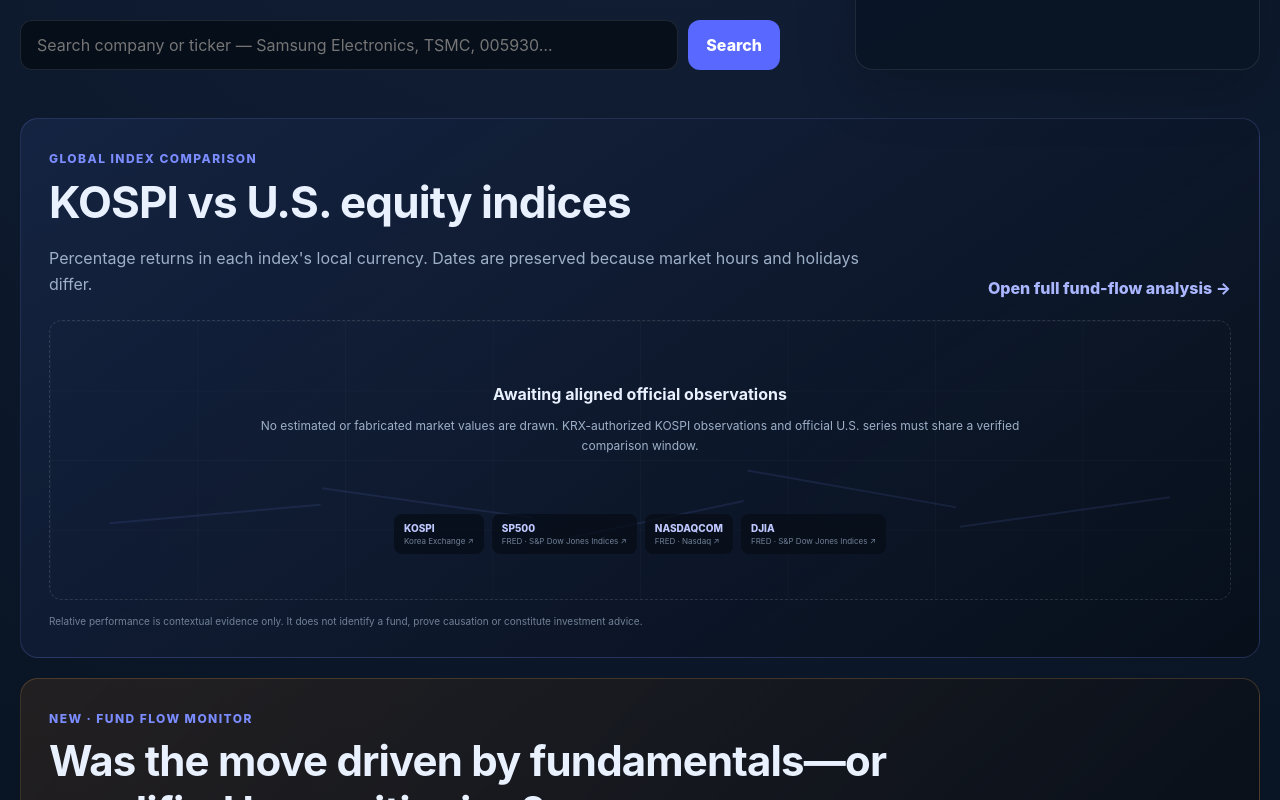
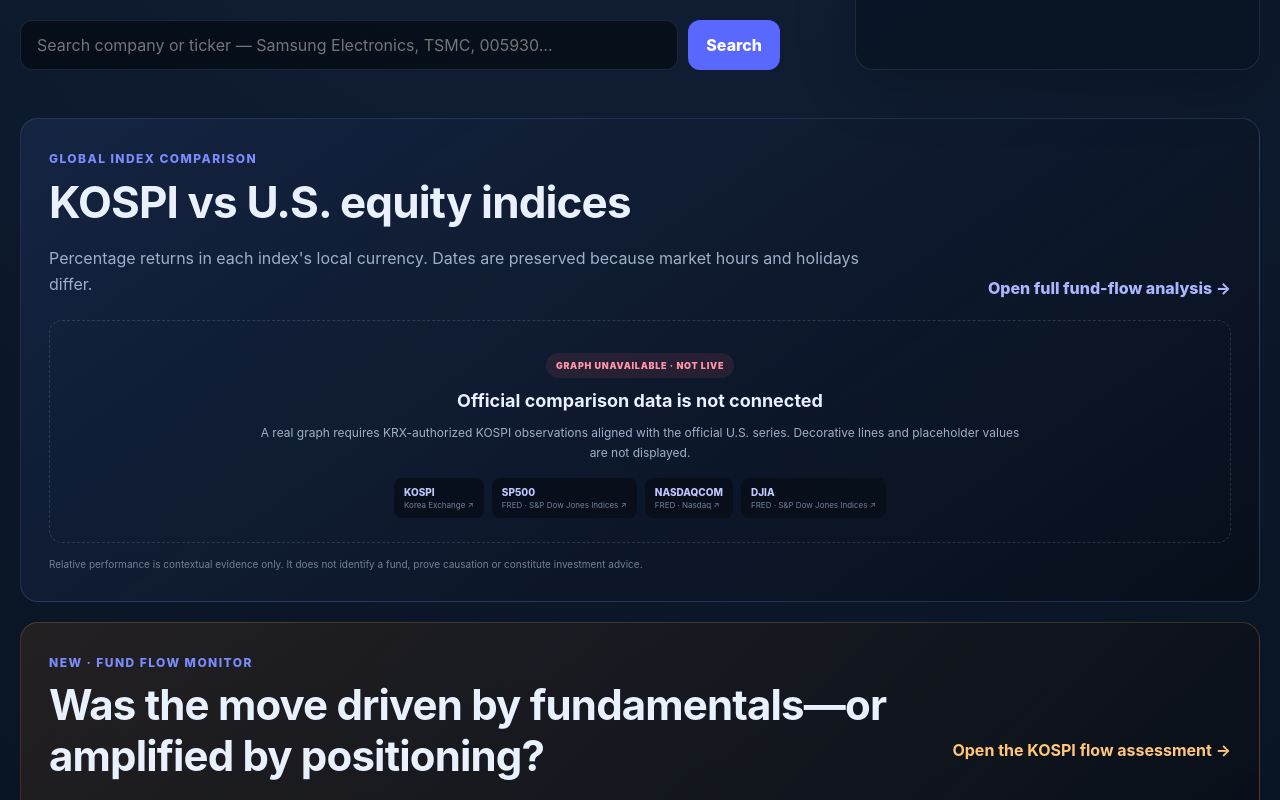
Before and after one commit to bobee8585-bit/korea-market-portal, a Next.js app: page / in a window 1280 px wide. Shown: the part 445-1245 px from the top of the page. Built offline with nearby package versions, Linux system fonts and the light colour scheme; no server answers; the database is empty.

Commit message:
fix: stop empty index state from imitating a graph

```diff
--- a/app/globals.css
+++ b/app/globals.css
@@ -430,16 +430,10 @@
 .returnFill.negative { right: 50%; background: linear-gradient(90deg,#ff96a6,#d65970); }
 .returnTrack b { position: absolute; right: 7px; top: 8px; font-size: 10px; }
 .returnMissing { position: absolute; inset: 0; display: grid; place-items: center; color: #536177; }
-.chartAwaiting { position: relative; min-height: 280px; display: grid; place-items: center; gap: 16px; margin-top: 22px; padding: 42px 28px 24px; overflow: hidden; border: 1px dashed rgba(255,255,255,.13); border-radius: 13px; text-align: center; }
-.chartAwaiting > div:not(.chartGrid) { position: relative; z-index: 2; }
-.chartAwaiting p { max-width: 760px; margin-bottom: 0; font-size: 12px; }
-.chartGrid { position: absolute; inset: 0; opacity: .45; background-image: linear-gradient(rgba(255,255,255,.055) 1px,transparent 1px),linear-gradient(90deg,rgba(255,255,255,.055) 1px,transparent 1px); background-size: 100% 25%,12.5% 100%; }
-.chartGrid i { position: absolute; bottom: 18%; width: 18%; height: 2px; background: rgba(130,146,255,.25); transform: rotate(-5deg); }
-.chartGrid i:nth-child(1) { left: 5%; bottom: 30%; }
-.chartGrid i:nth-child(2) { left: 23%; bottom: 34%; transform: rotate(8deg); }
-.chartGrid i:nth-child(3) { left: 41%; bottom: 27%; transform: rotate(-12deg); }
-.chartGrid i:nth-child(4) { left: 59%; bottom: 39%; transform: rotate(10deg); }
-.chartGrid i:nth-child(5) { left: 77%; bottom: 31%; transform: rotate(-8deg); }
+.chartAwaiting { min-height: 190px; display: grid; place-items: center; gap: 16px; margin-top: 22px; padding: 32px 28px 24px; border: 1px dashed rgba(255,255,255,.13); border-radius: 13px; text-align: center; }
+.chartAwaiting > div:first-child { display: grid; justify-items: center; gap: 12px; }
+.chartAwaiting > div:first-child > strong { font-size: 18px; }
+.chartAwaiting p { max-width: 760px; margin: 0; font-size: 12px; }
 .chartSourceLegend { display: flex; flex-wrap: wrap; justify-content: center; gap: 8px; }
 .chartSourceLegend a { display: grid; gap: 2px; padding: 8px 10px; border-radius: 8px; background: rgba(7,14,24,.78); text-align: left; }
 .chartSourceLegend span { color: #bfc8ff; font-size: 10px; font-weight: 800; }
--- a/components/index-comparison-chart.tsx
+++ b/components/index-comparison-chart.tsx
@@ -22,7 +22,7 @@
 
   return <section className="indexComparisonHome" aria-labelledby="index-comparison-title">
     <div className="indexComparisonIntro"><div><span className="eyebrow">GLOBAL INDEX COMPARISON</span><h2 id="index-comparison-title">KOSPI vs U.S. equity indices</h2><p>Percentage returns in each index&apos;s local currency. Dates are preserved because market hours and holidays differ.</p></div><a href="/fund-flow">Open full fund-flow analysis →</a></div>
-    {benchmarks.length ? <div className="returnChart"><div className="returnChartHead"><strong>INDEX</strong>{windows.map((window) => <strong key={window.key}>{window.label}</strong>)}</div>{benchmarks.map((item) => <div className="returnChartRow" key={item.code}><div><small>{item.region} · {item.asOf.slice(0, 10)}</small><strong>{item.name}</strong></div>{windows.map(({ key }) => <ReturnBar key={key} value={item[key]} scale={scale} />)}</div>)}</div>:<div className="chartAwaiting"><div className="chartGrid" aria-hidden="true"><i /><i /><i /><i /><i /></div><div><strong>Awaiting aligned official observations</strong><p>No estimated or fabricated market values are drawn. KRX-authorized KOSPI observations and official U.S. series must share a verified comparison window.</p></div><div className="chartSourceLegend">{benchmarkDirectory.map((item) => <a href={item.sourceUrl} target="_blank" rel="noreferrer" key={item.code}><span>{item.code}</span><small>{item.sourceName} ↗</small></a>)}</div></div>}
+    {benchmarks.length ? <div className="returnChart"><div className="returnChartHead"><strong>INDEX</strong>{windows.map((window) => <strong key={window.key}>{window.label}</strong>)}</div>{benchmarks.map((item) => <div className="returnChartRow" key={item.code}><div><small>{item.region} · {item.asOf.slice(0, 10)}</small><strong>{item.name}</strong></div>{windows.map(({ key }) => <ReturnBar key={key} value={item[key]} scale={scale} />)}</div>)}</div>:<div className="chartAwaiting"><div><span className="connectionBadge awaiting">GRAPH UNAVAILABLE · NOT LIVE</span><strong>Official comparison data is not connected</strong><p>A real graph requires KRX-authorized KOSPI observations aligned with the official U.S. series. Decorative lines and placeholder values are not displayed.</p></div><div className="chartSourceLegend">{benchmarkDirectory.map((item) => <a href={item.sourceUrl} target="_blank" rel="noreferrer" key={item.code}><span>{item.code}</span><small>{item.sourceName} ↗</small></a>)}</div></div>}
     <p className="chartDisclosure">Relative performance is contextual evidence only. It does not identify a fund, prove causation or constitute investment advice.</p>
   </section>;
 }
--- a/scripts/verify-mvp.mjs
+++ b/scripts/verify-mvp.mjs
@@ -65,7 +65,7 @@
 if (!fundFlowPage.includes("Index levels are not directly comparable") || !fundFlowPage.includes("This comparison does not identify a fund or prove causation")) failures.push("Global index comparison must preserve normalization and causality warnings.");
 const indexComparisonChart = read("components/index-comparison-chart.tsx");
 if (!home.includes("<IndexComparisonChart />")) failures.push("Home must render the global index comparison chart.");
-if (!indexComparisonChart.includes("No estimated or fabricated market values are drawn")) failures.push("Empty comparison chart must not imply fabricated data.");
+if (!indexComparisonChart.includes("GRAPH UNAVAILABLE · NOT LIVE") || !indexComparisonChart.includes("Decorative lines and placeholder values are not displayed")) failures.push("Empty comparison state must not imitate a graph.");
 if (!indexComparisonChart.includes("return1dPct") || !indexComparisonChart.includes("return5dPct") || !indexComparisonChart.includes("return20dPct")) failures.push("Comparison chart must preserve all three return windows.");
 
 if (failures.length) {
```
